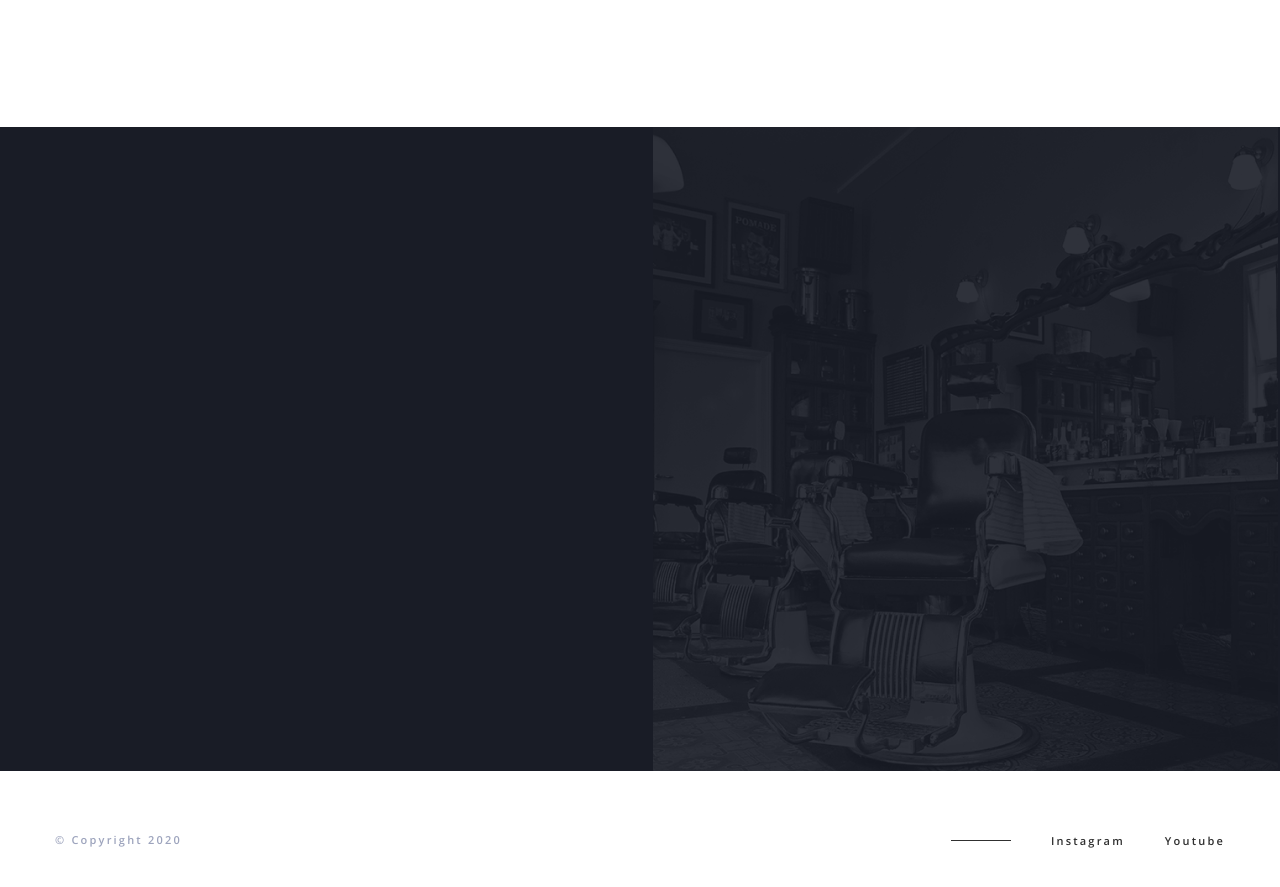
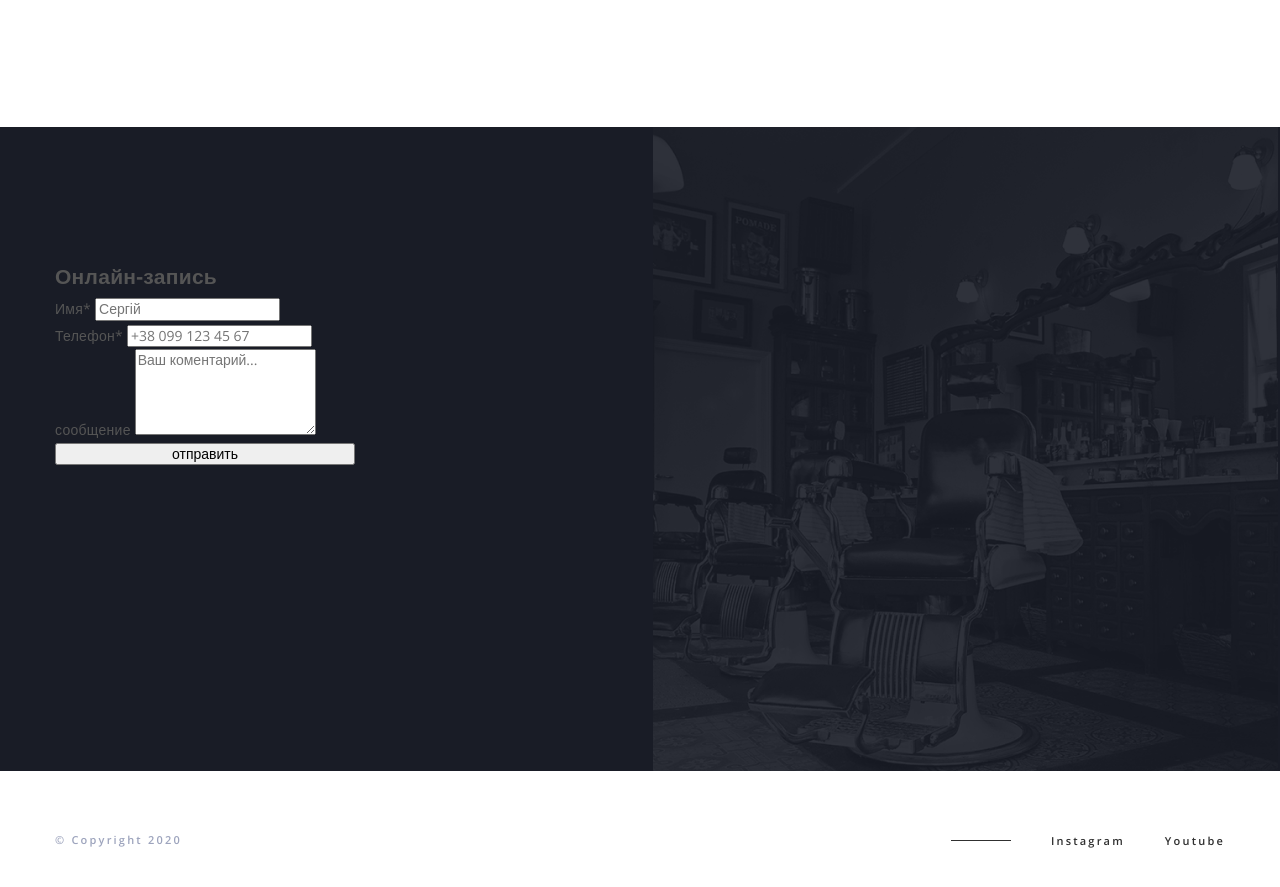
Before and after one commit to goitacademy-lectures/fecore-55, a plain HTML site: page index.html in a window 1280 px wide. Shown: the part 4210-5097 px from the top of the page. Drawn offline with nearby package versions, Linux system fonts and the light colour scheme.

Commit message:
add module 06 theory

```diff
--- a/css/styles.css
+++ b/css/styles.css
@@ -1181,3 +1181,17 @@ img {
 .chat-menu-icon {
   fill: #ff6c00;
 }
+
+
+/**
+  |============================
+  | form
+  |============================
+*/
+
+.contact-form {
+  display: flex;
+  flex-direction: column;
+
+  width: 300px;
+}
--- a/index.html
+++ b/index.html
@@ -4,7 +4,7 @@
     <meta charset="UTF-8" />
     <meta http-equiv="X-UA-Compatible" content="IE=edge" />
     <meta name="viewport" content="width=device-width, initial-scale=1.0" />
-    <title>Module 04 theory</title>
+    <title>Module 06 theory</title>
     <!-- Project fonts -->
     <link rel="preconnect" href="https://fonts.googleapis.com" />
     <link rel="preconnect" href="https://fonts.gstatic.com" crossorigin />
@@ -496,7 +496,125 @@
         </div>
       </section>
       <!-- Секція Контакти -->
-      <section class="contacts section" id="contacts"></section>
+      <section class="contacts section" id="contacts">
+        <div class="container">
+          <!-- Контактна форма -->
+          <div class="contacts-left-side">
+            <h2>Онлайн-запись</h2>
+            <form class="contact-form" name="contact-form" action="./js/method.js" method="post">
+              <label class="form-group">
+                <span class="form-label">Имя*</span>
+                <input
+                  class="form-input"
+                  type="text"
+                  id="user-name"
+                  name="user-name"
+                  placeholder="Сергій"
+                />
+              </label>
+
+              <label class="form-group">
+                <span class="form-label">Телефон*</span>
+                <input
+                  class="form-input"
+                  type="text"
+                  id="user-phone"
+                  name="user-phone"
+                  placeholder="+38 099 123 45 67"
+                />
+              </label>
+
+              <!-- <label for="user-mail">Email</label>
+              <input type="email" name="user-mail" id="user-mail" />
+              <label for="user-password">Password</label>
+              <input type="password" name="user-password" id="user-password" />
+
+              <label for="user-phone">Phone</label>
+              <input type="tel" name="user-phone" id="user-phone" />
+
+              <input type="checkbox" name="" id="" checked />
+
+              <label>
+                <input type="radio" name="radio-group" id="" />
+                <input type="radio" name="radio-group" id="" />
+                <input type="radio" name="radio-group" id="" />
+                <input type="radio" name="radio-group" id="" />
+              </label>
+
+              <input type="number" name="" id="" min="0" max="10" value="1" />
+              <input type="range" name="" id="" min="0" max="10" value="0" step="2" />
+              <input type="time" name="" id="" />
+              <input type="date" name="" id="" />
+              <input type="datetime-local" name="" id="" /> -->
+
+              <!--
+                Краще використовувати кнопки з відповідними значеннями
+                для підвищення семантики
+                <input type="submit" value="click me" />
+                <input type="reset" value="reset" /> -->
+
+              <label class="form-group">
+                <span class="form-label">сообщение</span>
+                <textarea
+                  class="form-message"
+                  name="user-message"
+                  rows="5"
+                  placeholder="Ваш коментарий..."
+                ></textarea>
+              </label>
+              <!--
+              <label for="product-colors">Colors</label>
+              <select name="product-colors" id="product-colors">
+                <option value="black">black</option>
+                <option value="red">red</option>
+                <option value="green" selected>green</option>
+                <option value="blue">blue</option>
+              </select> -->
+
+              <!-- <label for="form-mounth">Виберіть місяць у кварталі</label>
+              <select name="form-mounth" id="form-mounth">
+                <optgroup label="I квартал">
+                  <option value="1-mounth_01">Грудень</option>
+                  <option value="1-mounth_02">Січень</option>
+                  <option value="1-mounth_03">Лютий</option>
+                </optgroup>
+                <optgroup label="II квартал">
+                  <option value="1-mounth_03">Березень</option>
+                  <option value="1-mounth_03">Квітень</option>
+                  <option value="1-mounth_03">Травень</option>
+                </optgroup>
+                <optgroup label="III квартал">
+                  <option value="1-mounth_03">Червень</option>
+                  <option value="1-mounth_03">Липень</option>
+                  <option value="1-mounth_03">Серпень</option>
+                </optgroup>
+                <optgroup label="IV квартал">
+                  <option value="1-mounth_03">Вересень</option>
+                  <option value="1-mounth_03">Жовтень</option>
+                  <option value="1-mounth_03">Листопад</option>
+                </optgroup>
+              </select> -->
+
+              <!-- <label for="user-model">Вкажіть марку авто</label>
+              <input type="text" list="auto-model" name="user-model" id="user-model" />
+
+              <datalist id="auto-model">
+                <option>BMW</option>
+                <option>Audi</option>
+                <option>Peugeot</option>
+                <option>Pagani</option>
+                <option>Pontiac</option>
+                <option>Citroen</option>
+                <option>Opel</option>
+              </datalist> -->
+
+              <button type="submit">отправить</button>
+            </form>
+          </div>
+          <!-- Контакти барбершопу -->
+          <div class="contacts-right-side"></div>
+        </div>
+      </section>
     </main>
 
     <!-- Підвал сайту -->
```
Also changed, not shown: js/method.js (added), 1 other file.
